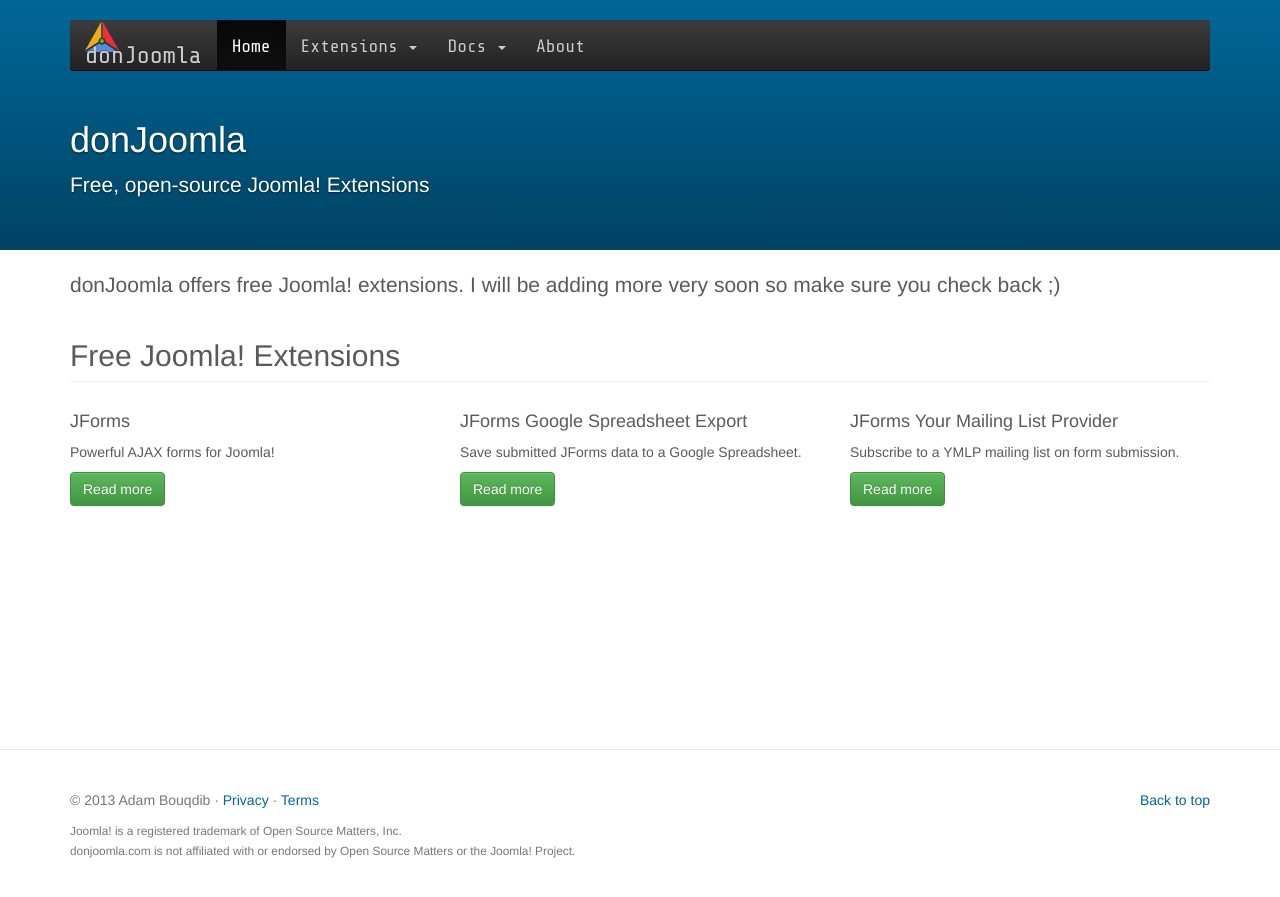
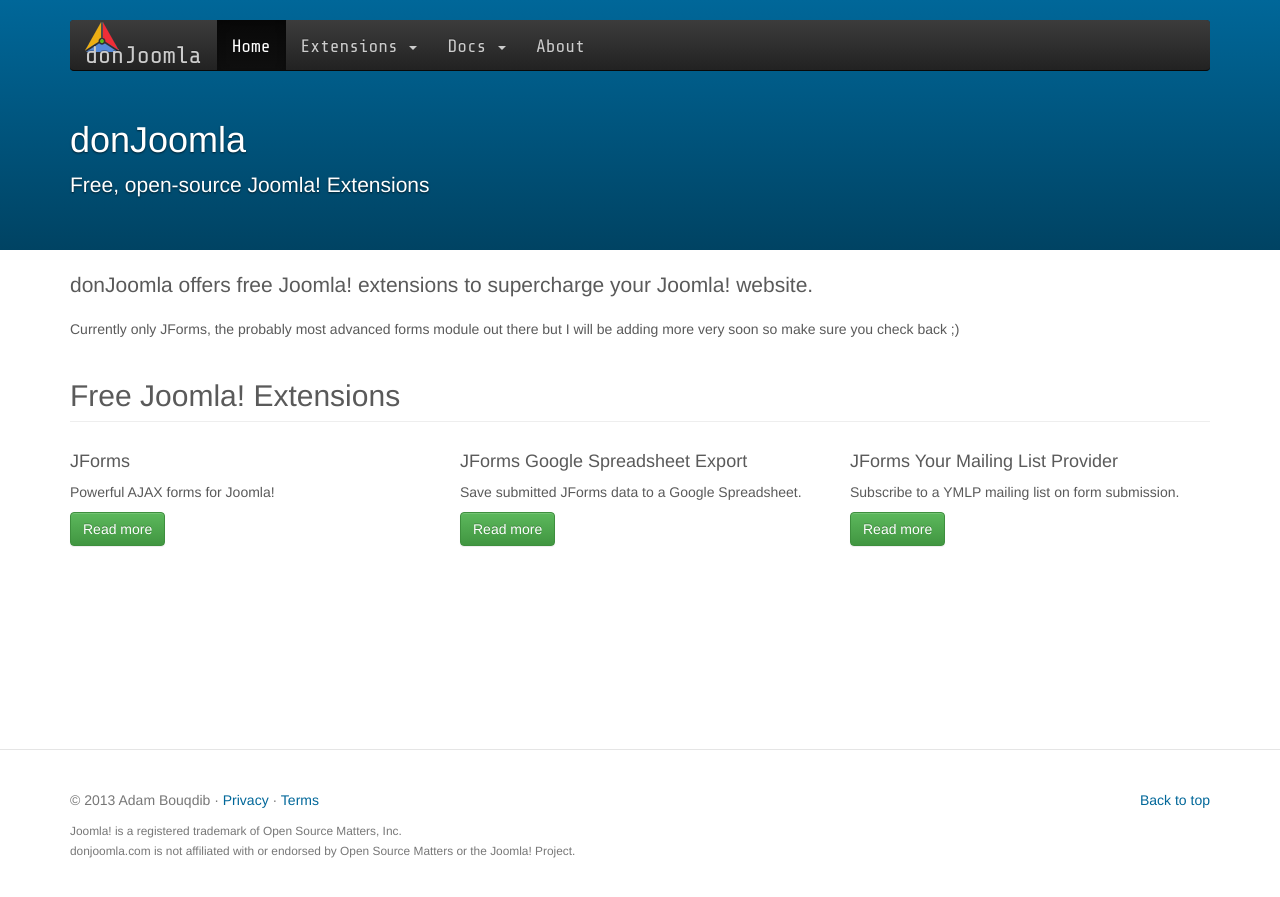
Before and after one commit to donJoomla/donjoomla.github.io, a Jekyll site: the page built from index.html, in a window 1280 px wide. Shown: the top 897 px of the page. Built offline with Jekyll 4.4.1, drawn with Linux system fonts in a browser that asks for light colours; nearby versions of some CDN libraries.

Commit message:
Update index.html

```diff
--- a/index.html
+++ b/index.html
@@ -9,7 +9,8 @@
     changefreq: monthly
     lastmod: 2013-06-11T07:07:00
 ---
-<p class="lead">donJoomla offers free Joomla! extensions. I will be adding more very soon so make sure you check back ;)</p>
+<p class="lead">donJoomla offers free Joomla! extensions to supercharge your Joomla! website.</p>
+<p>Currently only JForms, the probably most advanced forms module out there but I will be adding more very soon so make sure you check back ;)</p>
 <h2 class="page-header">Free Joomla! Extensions</h2>
 <div class="row">
   <div class="col-md-4">
```
